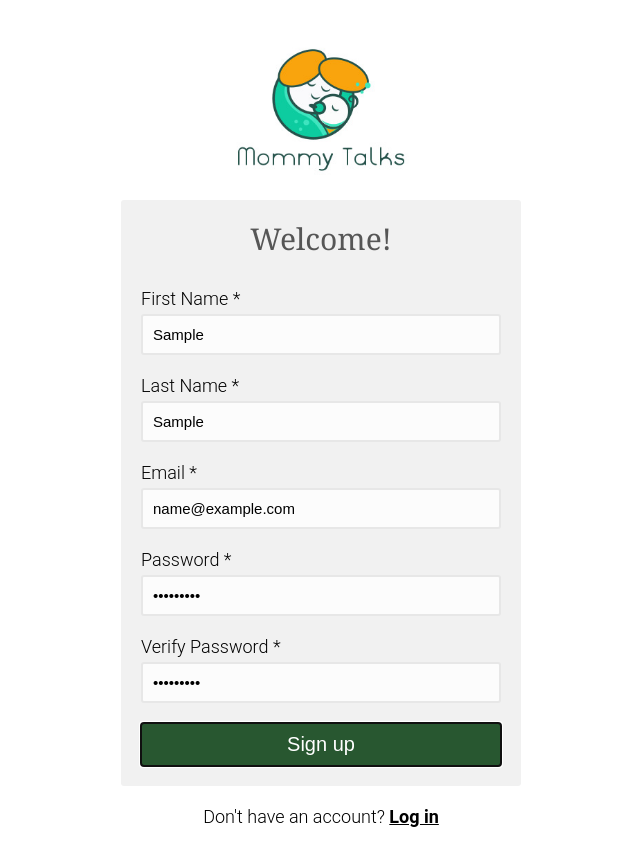
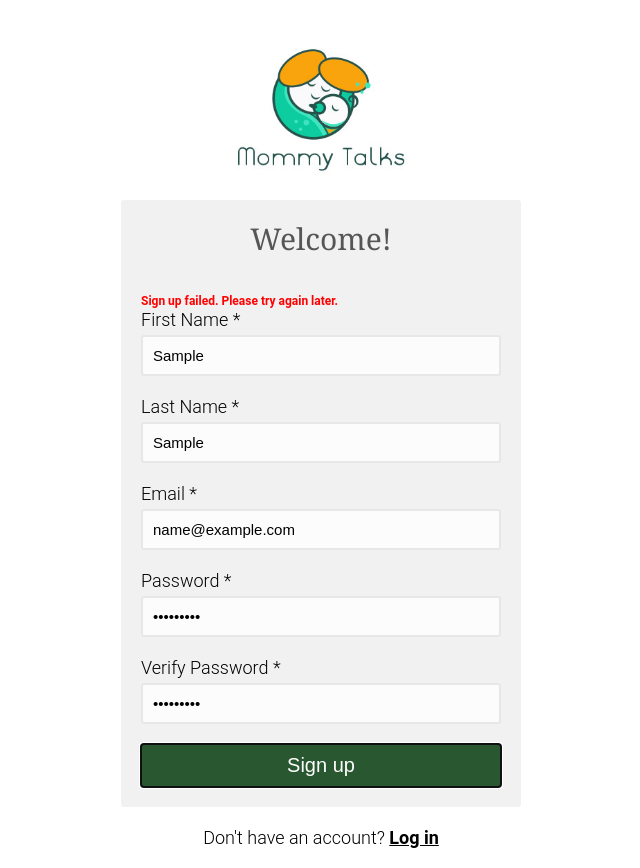
Before and after one commit to anamika8/Mommy-Talks, a React (Vite) app in the folder frontend/: page /signup in a window 1280 px wide. Both pictures are taken after typing "Sample", "Sample", "name@example.com", "Sample123", "Sample123" into the empty fields and a click on the button "Sign up". Shown: the whole page, without its empty margins (319-959 px from the left). Before the commit the page ends 847 px from the top, so only its background shows below. Built offline with nearby package versions, Linux system fonts and the light colour scheme; no server answers.

Commit message:
added error handling both in login and signup form

```diff
--- a/frontend/src/components/login/Login.css
+++ b/frontend/src/components/login/Login.css
@@ -17,8 +17,9 @@ body * {
 }
 
 .errorMessage {
-  font-size: 14px;
+  font-size: 12px;
   color:red;
+  font-weight: bold;
 }
 
 /* Potentially tricky: fieldset comes with default styles we must override. */
--- a/frontend/src/components/signup/Signup.css
+++ b/frontend/src/components/signup/Signup.css
@@ -9,6 +9,12 @@ body {
 body * {
     box-sizing: border-box;
 
+}
+
+.errorMessage {
+    font-size: 12px;
+    color:red;
+    font-weight: bold;
 }
 
 /* Potentially tricky: fieldset comes with default styles we must override. */
--- a/frontend/src/components/signup/Signup.tsx
+++ b/frontend/src/components/signup/Signup.tsx
@@ -1,4 +1,4 @@
-import React, { useState } from "react";
+import React, {useEffect, useState} from "react";
 import { useNavigate } from "react-router-dom";
 import {signup} from "@/services/Auth.tsx";
 import symbol from './logo.jpg';
@@ -37,6 +37,8 @@ export const SignupForm = () => {
     const [verifyPassword, setVerifyPassword] = useState('');
     const [submitFailed, setSubmitFailed] = useState(false);
     const [uid, setUid] = useState('');
+    const [passwordMatchError, setPasswordMatchError] = useState(false);
+    const [errorMessage, setErrorMessage] = useState('');
     const navigate = useNavigate();
 
     const handleFirstNameChange = (event) => {
@@ -58,40 +60,46 @@ export const SignupForm = () => {
     };
 
     const handlePasswordChange = (event) => {
-        if (!submitFailed) {
-            setPassword(event.target.value);
-        }
+        setPassword(event.target.value);
     };
 
     const handleVerifyPasswordChange = (event) => {
-        if (!submitFailed) {
-            setVerifyPassword(event.target.value);
-        }
+        const verifyPasswordValue = event.target.value;
+        setVerifyPassword(verifyPasswordValue);
     };
 
     const handleSubmit = async (event) => {
         event.preventDefault();
-
-        // Perform form submission logic here
-        const uuid = await signup(email, password, firstName, lastName);
-        // Reset form fields
-        setFirstName('');
-        setLastName('');
-        setEmail('');
-        setPassword('');
-        setVerifyPassword('');
-        setSubmitFailed(false);
-        // Navigate to a different page after submission
-        navigate("/login");
+        try {
+            //setPasswordMatchError(password !== verifyPassword);
+            console.log(`${password} ${verifyPassword}`);
+            if (password !== verifyPassword) {
+                const errorMessage = 'Password and Verify Password do NOT match';
+                setErrorMessage(errorMessage);
+                setPassword("");
+                setVerifyPassword("");
+            } else {
+                // Perform form submission logic here
+                await signup(email, password, firstName, lastName);
+                // Navigate to a different page after submission
+                navigate("/login");
+            }
+        } catch (error) {
+            console.log(error);
+            if (error.response && error.response.data && error.response.data.error) {
+                setErrorMessage(error.response.data.error);
+            } else {
+                setErrorMessage("Sign up failed. Please try again later.");
+            }
+        }
     };
 
     return (
         <form role="form" action="/signup" method="post" className="signup-form" onSubmit={handleSubmit}>
             <fieldset name="Sign up">
                 <legend>Welcome!</legend>
-                <label htmlFor="errorMessage" id="errorMessage" className="hidden errorMessage">
-                </label>
-
+                {errorMessage && <label htmlFor="errorMessage" id="errorMessage" className="errorMessage">{errorMessage}</label>}
+                <br />
                 <label htmlFor="firstName">First Name *</label>
                 <input
                     type="text"
--- a/frontend/src/services/Auth.tsx
+++ b/frontend/src/services/Auth.tsx
@@ -22,13 +22,28 @@ export async function loginWithEmailAndPassword(email, password) {
         const userCredential = await signInWithEmailAndPassword(auth, email, password);
         return userCredential.user;
     } catch (error) {
-        throw new Error('Incorrect email or password');
+        throw new Error('Incorrect email or password, please try again');
     }
 }
+
 
 export async function signup(email, password, first_name, last_name) {
     return httpClient.post("/signup", { email, password, first_name, last_name});
 }
+
+/*
+export async function signup(email, password, first_name, last_name) {
+    try {
+        return httpClient.post("/signup", { email, password, first_name, last_name});
+    } catch (error) {
+        console.log(error);
+        if (error.response && error.response.data && error.response.data.message) {
+            throw new Error(error.response.data.message);
+        } else {
+            throw new Error("Sign up failed. Please try again later.");
+        }
+    }
+}*/
 
 export async function login(uuid, last_login) {
     return httpClient.put("/users", { last_login, uuid});
```
